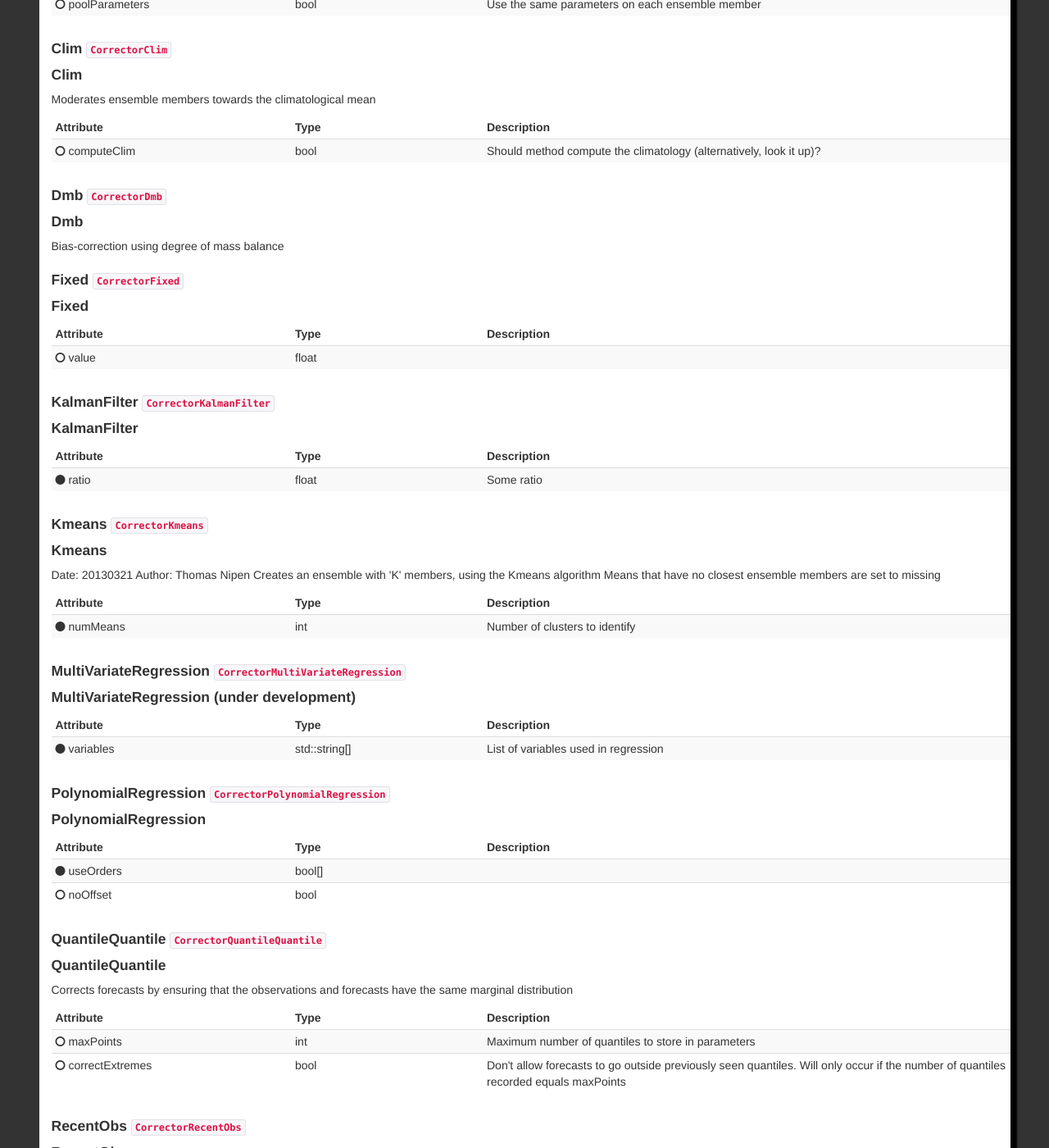
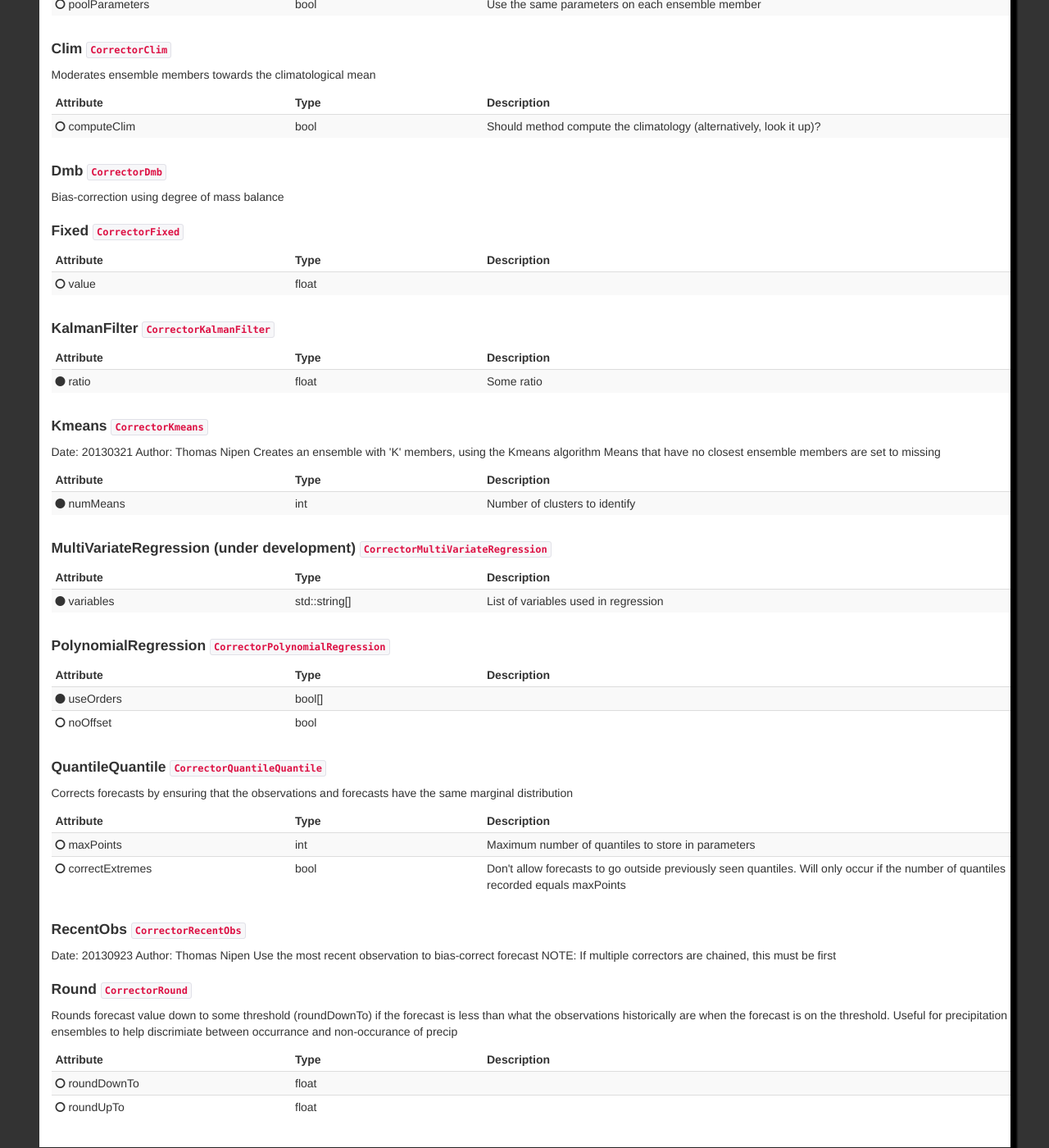
Before and after one commit to WFRT/Comps, a Jekyll site: the page built from schemes/index.html, in a window 1280 px wide and 1400 px high, scrolled down 577 px. Shown: the whole window at 82% size. Built offline with Jekyll 4.4.1, drawn with Linux system fonts in a browser that asks for light colours; nearby versions of some CDN libraries.

Commit message:
Bug in previous merge. Scheme names appeared twice.

```diff
--- a/compileSchemes.py
+++ b/compileSchemes.py
@@ -194,12 +194,11 @@
       fo.write('         <div class="row">\n')
       fo.write('            <div class="span12">\n')
       if(not isAbstract(file, comp)):
-         fo.write("               <h4>" + file + " <code>" + className + "</code></h4>\n")
+         fo.write("               <h4>" + file + devel + " <code>" + className + "</code></h4>\n")
       #if(author != ""):
       #   fo.write("               <br><b>Author:</b> " + author + '\n')
       #if(date != ""):
       #   fo.write("               <b>Date:</b> " + formatDate(date)+ '\n')
-         fo.write("               <h4>" + file + devel + "</h4>\n")
       fo.write("               <p>" + classDesc + "</p>\n")
       fo.write("            </div>\n")
       fo.write('            <div class="span12">\n')
--- a/schemes/index.html
+++ b/schemes/index.html
@@ -262,7 +251,6 @@
          <div class="row">
             <div class="span12">
                <h4>Clim <code>CorrectorClim</code></h4>
-               <h4>Clim</h4>
                <p> Moderates ensemble members towards the climatological mean</p>
             </div>
             <div class="span12">
@@ -277,7 +265,6 @@
          <div class="row">
             <div class="span12">
                <h4>Dmb <code>CorrectorDmb</code></h4>
-               <h4>Dmb</h4>
                <p> Bias-correction using degree of mass balance</p>
             </div>
             <div class="span12">
@@ -286,7 +273,6 @@
          <div class="row">
             <div class="span12">
                <h4>Fixed <code>CorrectorFixed</code></h4>
-               <h4>Fixed</h4>
                <p></p>
             </div>
             <div class="span12">
@@ -301,7 +287,6 @@
          <div class="row">
             <div class="span12">
                <h4>KalmanFilter <code>CorrectorKalmanFilter</code></h4>
-               <h4>KalmanFilter</h4>
                <p></p>
             </div>
             <div class="span12">
@@ -316,7 +301,6 @@
          <div class="row">
             <div class="span12">
                <h4>Kmeans <code>CorrectorKmeans</code></h4>
-               <h4>Kmeans</h4>
                <p> Date: 20130321 Author: Thomas Nipen Creates an ensemble with 'K' members, using the Kmeans algorithm Means that have no closest ensemble members are set to missing</p>
             </div>
             <div class="span12">
@@ -330,8 +314,7 @@
          </div>
          <div class="row">
             <div class="span12">
-               <h4>MultiVariateRegression <code>CorrectorMultiVariateRegression</code></h4>
-               <h4>MultiVariateRegression (under development)</h4>
+               <h4>MultiVariateRegression (under development) <code>CorrectorMultiVariateRegression</code></h4>
                <p></p>
             </div>
             <div class="span12">
@@ -346,7 +329,6 @@
          <div class="row">
             <div class="span12">
                <h4>PolynomialRegression <code>CorrectorPolynomialRegression</code></h4>
-               <h4>PolynomialRegression</h4>
                <p></p>
             </div>
             <div class="span12">
@@ -362,7 +344,6 @@
          <div class="row">
             <div class="span12">
                <h4>QuantileQuantile <code>CorrectorQuantileQuantile</code></h4>
-               <h4>QuantileQuantile</h4>
                <p> Corrects forecasts by ensuring that the observations and forecasts have the same marginal distribution</p>
             </div>
             <div class="span12">
@@ -444,7 +421,6 @@
          <div class="row">
             <div class="span12">
                <h4>Fixed <code>DiscreteFixed</code></h4>
-               <h4>Fixed</h4>
                <p> Probability is fixed to a value.</p>
             </div>
             <div class="span12">
@@ -1088,7 +1026,6 @@
          <div class="row">
             <div class="span12">
                <h4>Clim <code>SelectorClim</code></h4>
-               <h4>Clim</h4>
                <p> Creates an ensemble by selecting past observations corresponding to a similar time of day and date of year</p>
             </div>
             <div class="span12">
```
Also changed, not shown: other parts of schemes/index.html (+9 -68 lines).
